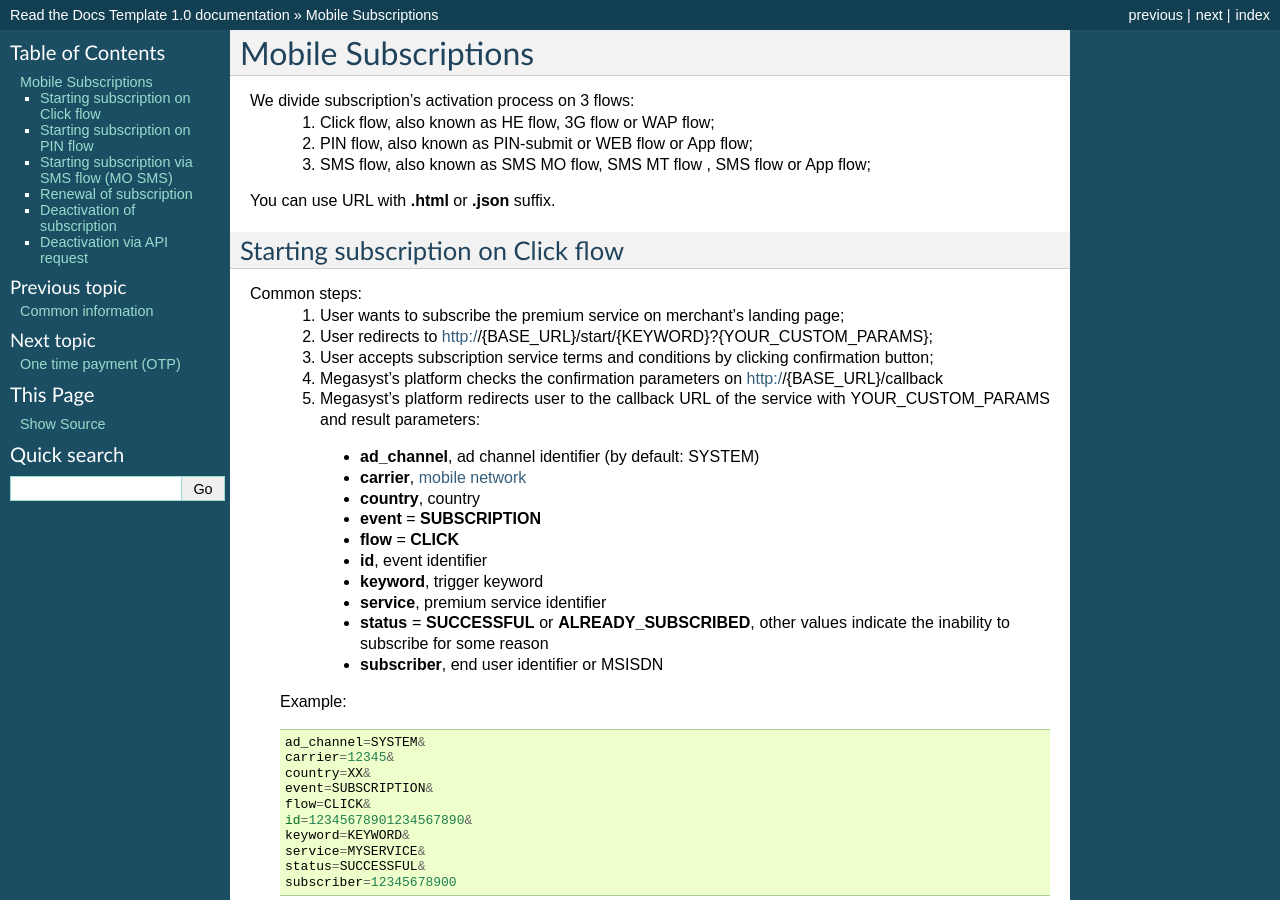
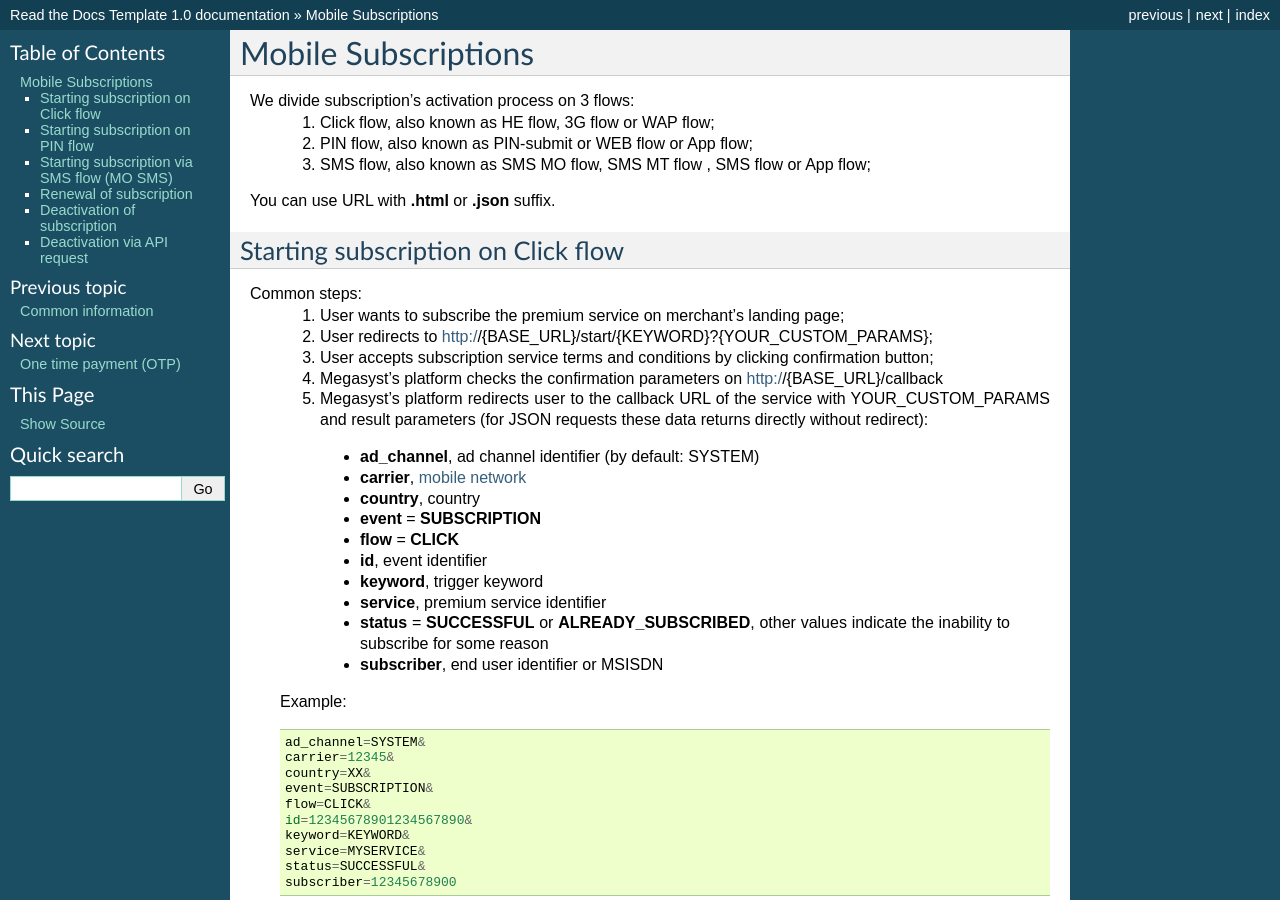
Before and after one commit to megasyst/lab, a Sphinx documentation site: the page built from docs/2_subscription.rst, in a window 1280 px wide and 900 px high. Built offline with Sphinx 7.4.7, drawn with Linux system fonts in a browser that asks for light colours; some of the changed text lies outside the part shown.

Commit message:
Update 2_subscription.rst

```diff
--- a/docs/2_subscription.rst
+++ b/docs/2_subscription.rst
@@ -19,7 +19,7 @@ Common steps:
   2. User redirects to http://{BASE_URL}/start/{KEYWORD}?{YOUR_CUSTOM_PARAMS};
   3. User accepts subscription service terms and conditions by clicking confirmation button;
   4. Megasyst's platform checks the confirmation parameters on http://{BASE_URL}/callback
-  5. Megasyst's platform redirects user to the callback URL of the service with YOUR_CUSTOM_PARAMS and result parameters:
+  5. Megasyst's platform redirects user to the callback URL of the service with YOUR_CUSTOM_PARAMS and result parameters (for JSON requests these data returns directly without redirect):
     * **ad_channel**, ad channel identifier (by default: SYSTEM)
     * **carrier**, `mobile network`_
     * **country**, country
@@ -100,7 +100,7 @@ Common steps:
   3. User inputs its MSISDN in a web form and click a button to send a confirmation code;
   4. User inputs its code from SMS in a web form and click a button to confirm the subscription process;
   5. Megasyst's platform checks the confirmation code on http://{BASE_URL}/callback
-  6. Megasyst's platform redirects user to the callback URL of the service with YOUR_CUSTOM_PARAMS and result parameters:
+  6. Megasyst's platform redirects user to the callback URL of the service with YOUR_CUSTOM_PARAMS and result parameters (for JSON requests these data returns directly without redirect):
     * **ad_channel**, ad channel identifier (by default: SYSTEM)
     * **carrier**, `mobile network`_
     * **country**, country
```
